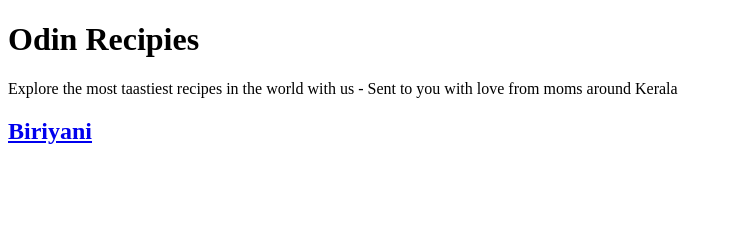
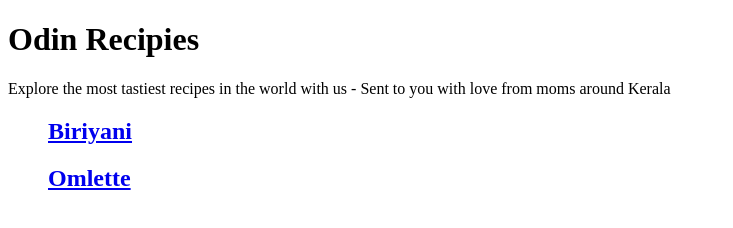
Before and after one commit to ykpyadu/odin-recipes, a plain HTML site: page index.html in a window 1280 px wide. Shown: the whole page, without its empty margins (0-733 px from the left). Drawn offline with Linux system fonts and the light colour scheme.

Commit message:
changes made to the biriyani recipe html file (grammar)

```diff
--- a/index.html
+++ b/index.html
@@ -7,10 +7,12 @@
 </head>
 <body>
     <h1>Odin Recipies</h1>
-    <p>Explore the most taastiest recipes in the world with us - Sent to you with love
+    <p>Explore the most tastiest recipes in the world with us - Sent to you with love
         from moms around Kerala</p>
-
+   <ul>
     <h2><a href="recipes/Biriyani.html" target="_blank" rel="noopener noreferrer">Biriyani</a></h2>
+    <h2><a href="recipes/Omlette.html" target="_blank" rel="moopener noreferrer">Omlette</a></h2>
+</ul>
 
 
 </body>
```
Also changed, not shown: recipes/Biriyani.html (+1 -1 lines).
